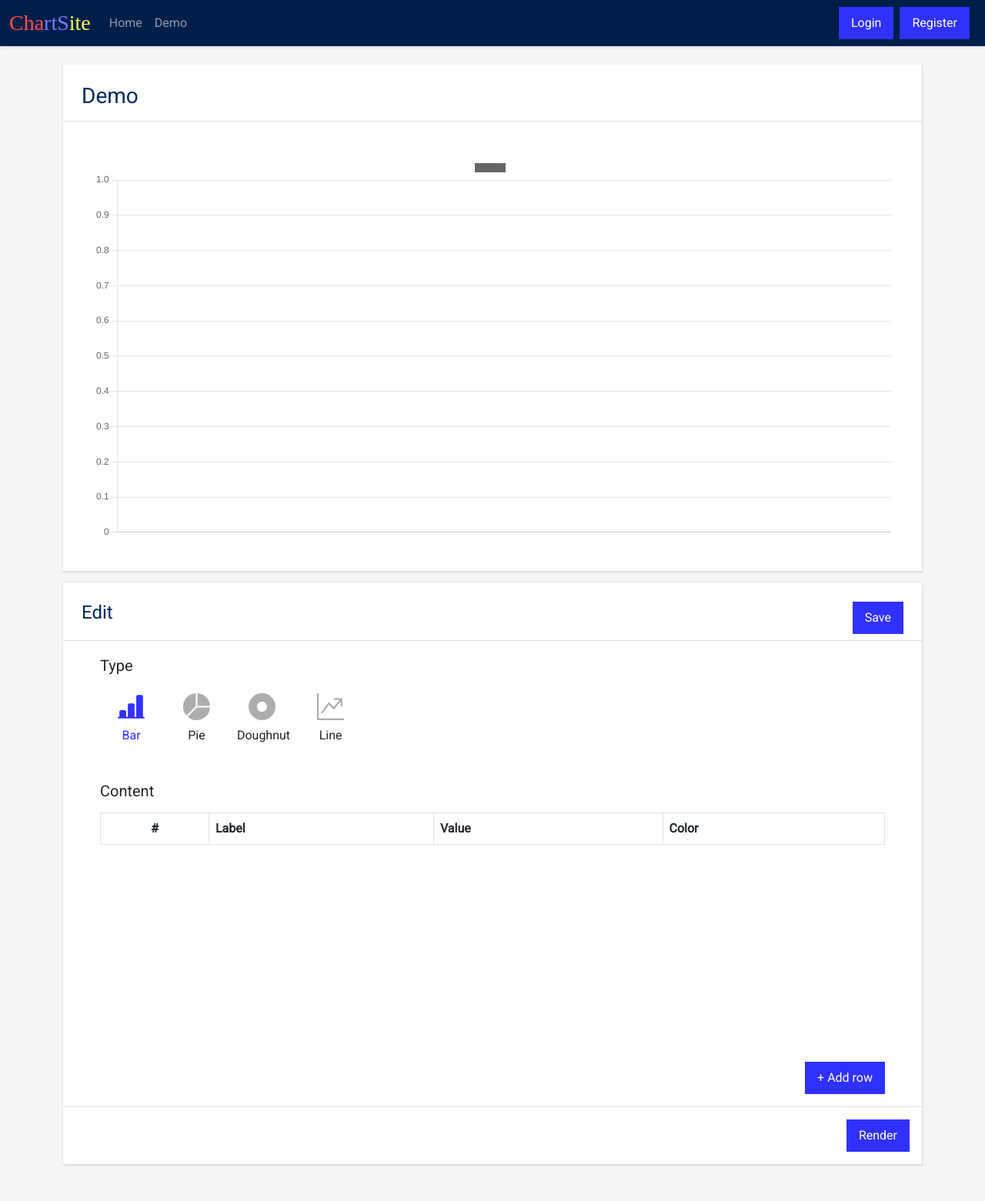
After one commit to febinfiros/chart-site, a Django app: page /demo/ in a window 1280 px wide. The commit adds this page. Shown: the whole page at 77% size. Run offline with Django 3.2, Linux system fonts and the light colour scheme; lists and menus that the app fills with data are empty.

```diff
--- a/chartapp/static/chartapp/chartDetail.js
+++ b/chartapp/static/chartapp/chartDetail.js
@@ -31,7 +31,7 @@ formChart.remove()
 function loadChart(array1, array2, array3, type) {
   for (let i = 0; i < array1.length; i++){
     let cln = formChart.cloneNode(true);
-    cln.getElementsByClassName('numbering')[0].innerHTML = i;
+    cln.getElementsByClassName('numbering')[0].innerHTML = i + 1;
     cln.getElementsByClassName('label-form')[0].value = array1[i];
     cln.getElementsByClassName('data-form')[0].value = array2[i];
     cln.getElementsByClassName('color-form')[0].value = array3[i];
--- /dev/null
+++ b/chartapp/static/chartapp/demo.js
@@ -0,0 +1,85 @@
+function controlChart(type, array1, array2, array3, label){
+  const ctx = document.getElementById('canvas');
+  const bdColor = type === 'line' ? array3[0] : 'rgba(0,0,0,0.1)';
+  const myChart = new Chart(ctx, {
+      type: type,
+      data: {
+          labels: array1,
+          datasets: [{
+              label: label,
+              data: array2,
+              backgroundColor: array3,
+              borderColor: bdColor,
+          }]
+      },
+      options: {
+        responsive: true,
+        maintainAspectRatio: false,
+      }
+  });
+
+  var types = document.getElementsByName('chart-type');
+  for (var i = 0; i < types.length; i++) {
+    if (types[i].value === type){
+      types[i].checked = true;
+    }
+  }
+
+};
+
+controlChart('bar', [], [], [], '')
+
+function getType() {
+  var types = document.getElementsByName('chart-type');
+  var types_value;
+  for(var i = 0; i < types.length; i++){
+    if(types[i].checked){
+      types_value = types[i].value;
+      return types_value;
+    }
+  }
+}
+
+const formParent = document.getElementById("form-parent")
+const formChart = document.getElementsByClassName('form-chart')[0];
+formChart.remove()
+
+function addRow() {
+  prevForm = document.getElementsByClassName('form-chart');
+  if (prevForm.length === 0){
+      roll = 0
+  }else {
+    roll = parseInt(prevForm[prevForm.length - 1].getElementsByClassName('numbering')[0].innerHTML)
+  };
+
+  let cln = formChart.cloneNode(true);
+  cln.getElementsByClassName('numbering')[0].innerHTML = roll + 1;
+  formParent.appendChild(cln);
+};
+
+function renderChart() {
+  let labelForm = document.getElementsByClassName('label-form')
+  let dataForm = document.getElementsByClassName('data-form')
+  let colorForm = document.getElementsByClassName('color-form')
+
+  let labelArray = [];
+  let dataArray = [];
+  let colorArray = [];
+
+  for (let x = 0; x <  labelForm.length; x++){
+      labelArray.push(labelForm[x].value);
+      dataArray.push(dataForm[x].value);
+      colorArray.push(colorForm[x].value);
+  };
+
+  document.getElementById('canvas').remove();
+  let canvas = document.createElement('canvas')
+  canvas.id = 'canvas'
+  canvas.height = '500'
+  document.getElementById('canvas-div').append(canvas)
+  chartType = getType()
+  controlChart(chartType, labelArray, dataArray, colorArray, '-')
+};
+
+document.getElementById('add-row').addEventListener('click', addRow);
+document.getElementById('render').addEventListener('click', renderChart);
--- a/chartapp/templates/chartapp/base.html
+++ b/chartapp/templates/chartapp/base.html
@@ -30,13 +30,27 @@
         </button>
         <div class="collapse navbar-collapse" id="navbarSupportedContent">
           <ul class="navbar-nav">
-            <li class="nav-item"><a class="nav-link" href="{% url 'all-projects' %}">All Projects</a></li>
-            <li class="nav-item"><a class="nav-link" href="{% url 'profile' %}">{{ user.username }}</a></li>
+            {% if user.is_authenticated %}
+              <li class="nav-item"><a class="nav-link" href="{% url 'all-projects' %}">All Projects</a></li>
+              <li class="nav-item"><a class="nav-link" href="{% url 'profile' %}">{{ user.username }}</a></li>
+            {% else %}
+              <li class="nav-item"><a class="nav-link" href="{% url 'home' %}">Home</a></li>
+              <li class="nav-item"><a class="nav-link" href="{% url 'tryout' %}">Demo</a></li>
+            {% endif %}
           </ul>
           <ul class="navbar-nav ms-auto me-2">
-            <button class="btn btn-primary">
-              <a class="text-white text-decoration-none" href="{% url 'logout' %}">Logout</a>
-            </button>
+            {% if user.is_authenticated %}
+              <button class="btn btn-primary">
+                <a class="text-white text-decoration-none" href="{% url 'logout' %}">Logout</a>
+              </button>
+            {% else %}
+              <button class="btn btn-primary me-2">
+                <a class="text-white text-decoration-none" href="{% url 'login' %}">Login</a>
+              </button>
+              <button class="btn btn-primary">
+                <a class="text-white text-decoration-none" href="{% url 'signup' %}">Register</a>
+              </button>
+            {% endif %}
           </ul>
         </div>
       </div>
--- /dev/null
+++ b/chartapp/templates/chartapp/chart_demo.html
@@ -0,0 +1,122 @@
+{% extends 'chartapp/base.html' %}
+
+{% load static %}
+
+{% block title %} Demo - ChartSite {% endblock %}
+
+{% block content %}
+  <div class="container mt-4" style="max-width: 1140px;">
+    <div class="card">
+      <div class="card-header p-4 mb-1 d-flex bg-white pb-2">
+        <h3>Demo<h3>
+      </div>
+      <div class="card-body">
+        <div class="p-4" id="canvas-div">
+          <canvas height="500" id="canvas"></canvas>
+        </div>
+      </div>
+    </div>
+  </div>
+  <div class="container mt-3 mb-5" style="max-width: 1140px;">
+    <div class="card">
+      <div class="card-header p-4 mb-1 d-flex bg-white pb-2">
+        <h4 class="">Edit</h4>
+        <div class="ms-auto">
+          <button class="btn btn-primary" data-bs-toggle="modal" data-bs-target="#saveModal">
+            Save
+          </button>
+        </div>
+      </div>
+      <div class="card-body p-0">
+        <div class="radio-div p-5 pt-3 pb-3">
+          <h5>Type</h5>
+          <input type="radio" id="radio1" value="bar" name="chart-type" />
+          <label for="radio1" class="p-2">
+            <div class="btn btn-outline-primary">
+              <svg xmlns="http://www.w3.org/2000/svg" width="35" height="35" fill="currentColor" class="bi bi-bar-chart-line-fill" viewBox="0 0 16 16">
+                <path d="M11 2a1 1 0 0 1 1-1h2a1 1 0 0 1 1 1v12h.5a.5.5 0 0 1 0 1H.5a.5.5 0 0 1 0-1H1v-3a1 1 0 0 1 1-1h2a1 1 0 0 1 1 1v3h1V7a1 1 0 0 1 1-1h2a1 1 0 0 1 1 1v7h1V2z"/>
+              </svg>
+            </div>
+            <label class="text-center" style="display: block;">Bar</label>
+          </label>
+          <input type="radio" id="radio2" value="pie" name="chart-type" />
+          <label for="radio2" class="p-2">
+            <div class="btn btn-outline-primary">
+              <svg xmlns="http://www.w3.org/2000/svg" width="35" height="35" fill="currentColor" class="bi bi-pie-chart-fill" viewBox="0 0 16 16">
+                <path d="M15.985 8.5H8.207l-5.5 5.5a8 8 0 0 0 13.277-5.5zM2 13.292A8 8 0 0 1 7.5.015v7.778l-5.5 5.5zM8.5.015V7.5h7.485A8.001 8.001 0 0 0 8.5.015z"/>
+              </svg>
+            </div>
+            <label class="text-center" style="display: block;">Pie</label>
+          </label>
+          <input type="radio" id="radio3" value="doughnut" name="chart-type" />
+          <label for="radio3" class="p-2">
+            <div class="btn btn-outline-primary">
+              <svg xmlns="http://www.w3.org/2000/svg" width="35" height="35" fill="currentColor" class="bi bi-record-circle-fill" viewBox="0 0 16 16">
+                <path d="M16 8A8 8 0 1 1 0 8a8 8 0 0 1 16 0zm-8 3a3 3 0 1 0 0-6 3 3 0 0 0 0 6z"/>
+              </svg>
+            </div>
+            <label class="text-center" style="display: block;">Doughnut</label>
+          </label>
+          <input type="radio" id="radio4" value="line" name="chart-type" />
+          <label for="radio4" class="p-2">
+            <div class="btn btn-outline-primary">
+              <svg xmlns="http://www.w3.org/2000/svg" width="35" height="35" fill="currentColor" class="bi bi-graph-up" viewBox="0 0 16 16">
+                <path fill-rule="evenodd" d="M0 0h1v15h15v1H0V0zm10 3.5a.5.5 0 0 1 .5-.5h4a.5.5 0 0 1 .5.5v4a.5.5 0 0 1-1 0V4.9l-3.613 4.417a.5.5 0 0 1-.74.037L7.06 6.767l-3.656 5.027a.5.5 0 0 1-.808-.588l4-5.5a.5.5 0 0 1 .758-.06l2.609 2.61L13.445 4H10.5a.5.5 0 0 1-.5-.5z"/>
+              </svg>
+            </div>
+            <label class="text-center" style="display: block;">Line</label>
+          </label>
+        </div>
+        <div class="p-5 pt-3 pb-3">
+          <h5 class="p-2 ps-0">Content</h5>
+          <div style="height: 300px; max-height: 300px;" class="border-right overflow-auto">
+            <table class="table table-bordered">
+              <thead>
+                <tr>
+                  <th class="text-center" scope="col">#</th>
+                  <th scope="col">Label</th>
+                  <th scope="col">Value</th>
+                  <th scope="col">Color</th>
+                </tr>
+              </thead>
+              <tbody id="form-parent">
+                <tr class='form-chart'>
+                  <th class="numbering text-center" scope="row"></th>
+                  <td><input class="label-form form-c" type="text" name="" value=""></td>
+                  <td><input class="data-form form-c" type="text" name="" value=""></td>
+                  <td class="d-flex">
+                    <input class="color-form form-c" type="text" name="" value="">
+                    <input style="height:20px; width: 20px;" class="ms-auto border-0 color-i m-0 p-0" type="color">
+                  </td>
+                </tr>
+              </tbody>
+            </table>
+          </div>
+          <div class="d-flex justify-content-end">
+            <button id="add-row" class="btn btn-primary mt-4">+ Add row</button>
+          </div>
+        </div>
+      </div>
+      <div class="card-footer bg-white p-3">
+        <div class="d-flex justify-content-end">
+          <button id="render" class="btn btn-primary">Render</button>
+        </div>
+      </div>
+    </div>
+    <div class="modal" id="saveModal">
+      <div class="modal-dialog modal-dialog-centered">
+        <div class="modal-content">
+          <div class="modal-header fs-5" id="title">Save Chart</div>
+          <div class="modal-body">
+            <p id="content">Login to save this chart.</p>
+          </div>
+          <div class="modal-footer">
+            <a href="{% url 'login' %}" class="btn btn-primary">Login</a>
+          </div>
+        </div>
+      </div>
+    </div>
+    <script src="https://cdn.jsdelivr.net/npm/chart.js"></script>
+    <script src="{% static 'chartapp\demo.js' %}"></script>
+    <script src="{% static 'chartapp\colorPicker.js' %}"></script>
+{% endblock %}
--- a/chartapp/urls.py
+++ b/chartapp/urls.py
@@ -3,7 +3,9 @@ from .views import ProjectListView, ChartListView, ChartDetailView
 from . import views
 
 urlpatterns = [
-    path('', ProjectListView.as_view(), name='all-projects'),
+    path('', views.home, name='home'),
+    path('demo/', views.tryout, name='tryout'),
+    path('projects/', ProjectListView.as_view(), name='all-projects'),
     path('projects/<int:pk>', ChartListView.as_view(), name='project-charts'),
     path('projects/chart/<int:pk>', ChartDetailView.as_view(), name='chart'),
     path('projects/control', views.control_view, name="control-project"),
--- /dev/null
+++ b/chartapp/views/__init__.py
@@ -0,0 +1,2 @@
+from .views_main import *
+from .views_demo import *
--- /dev/null
+++ b/chartapp/views/views_demo.py
@@ -0,0 +1,13 @@
+from django.shortcuts import render, redirect
+
+def home(request):
+    if request.user.is_authenticated:
+        return redirect('all-projects')
+
+    return render(request, 'chartapp/home.html')
+
+def tryout(request):
+    if request.user.is_authenticated:
+        return redirect('all-projects')
+
+    return render(request, 'chartapp/chart_demo.html')
--- a/chartapp/views.py
+++ b/chartapp/views/views_main.py
@@ -1,9 +1,9 @@
-from django.shortcuts import render, get_object_or_404
+from django.shortcuts import render, get_object_or_404, redirect
 from django.contrib.auth.mixins import LoginRequiredMixin
 from django.views.generic import ListView, DetailView
 from django.http import HttpResponse, JsonResponse
 from django.core import serializers
-from .models import Project, Chart
+from chartapp.models import Project, Chart
 import json
 
 class ProjectListView(LoginRequiredMixin, ListView):
```
Also changed, not shown: chartapp/templates/chartapp/home.html (added, +24 -0 lines).
